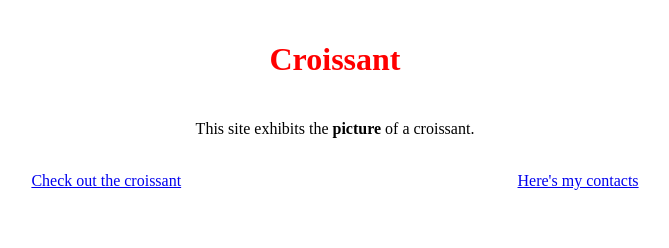
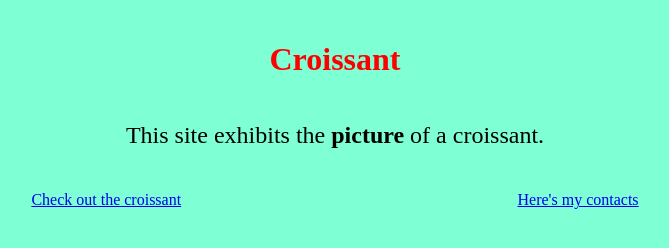
Before and after one commit to sunset-raven/Croissant, a plain HTML site: page index.html in a window 1280 px wide. Shown: the whole page, without its empty margins (305-974 px from the left). Drawn offline with Linux system fonts and the light colour scheme.

Commit message:
Changed background color.

```diff
--- a/styles/style.css
+++ b/styles/style.css
@@ -1,5 +1,6 @@
 body {
   margin: 0;
+  background-color: aquamarine;
 }
 
 h1 {
@@ -10,6 +11,7 @@ h1 {
 
 p {
   text-align: center;
+  font-size: 24px;
 }
 
 .navigation-links {
```
